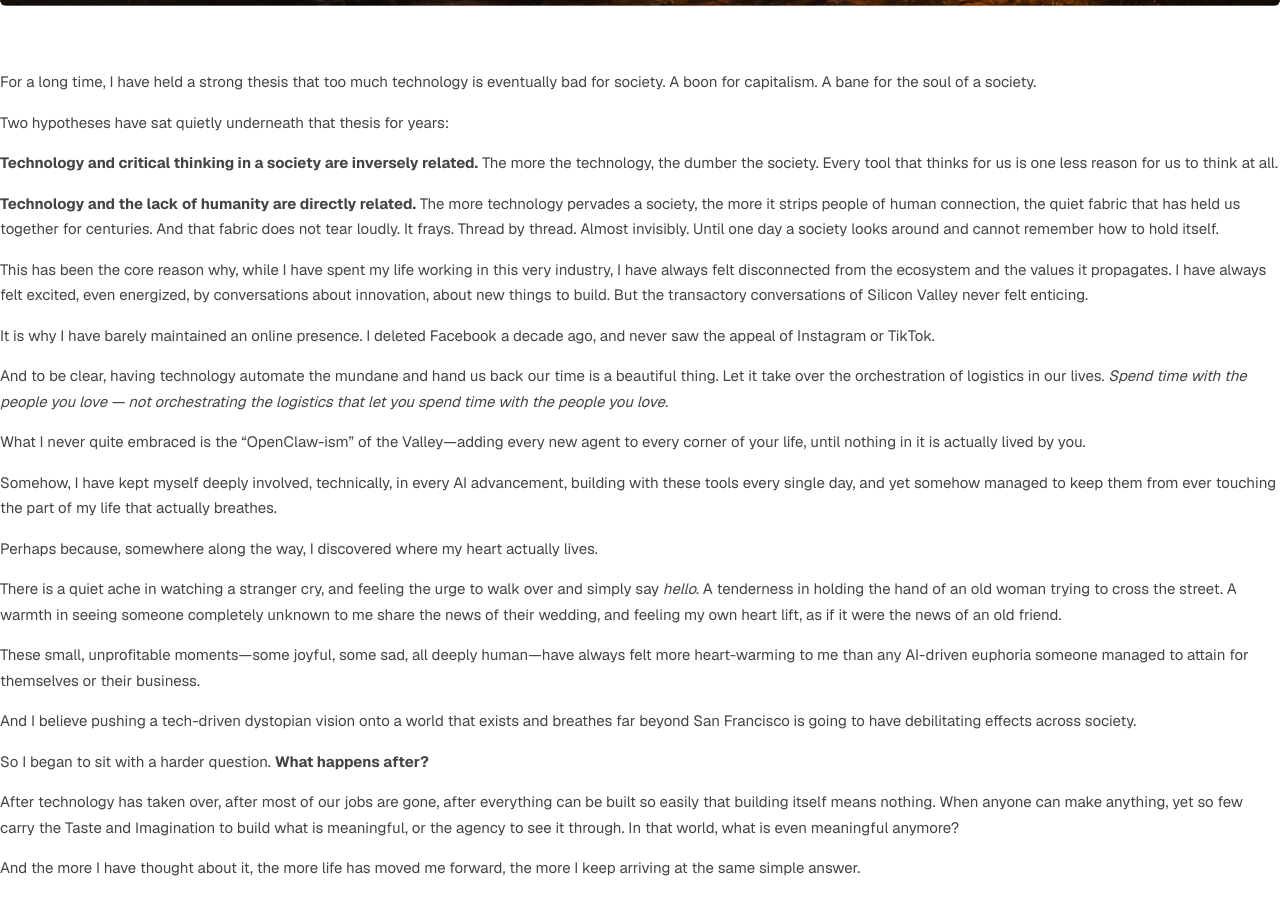
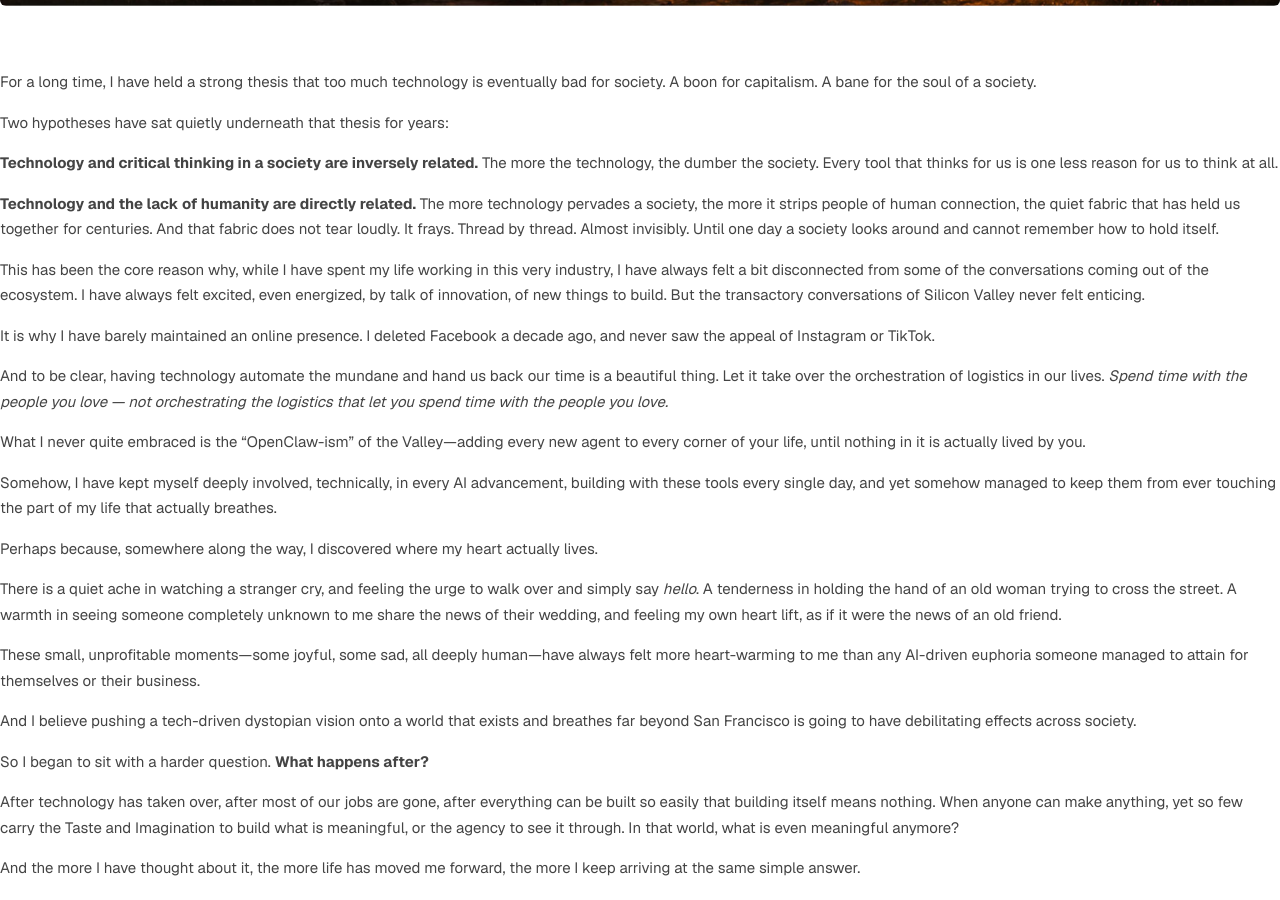
Before and after one commit to trmanish/trmanish.github.io, a Jekyll site: the page built from the-last-scarce-things-pdf.md, in a window 1280 px wide and 900 px high, scrolled down 581 px. Built offline with Jekyll 4.4.1, drawn with Linux system fonts in a browser that asks for light colours; our own code applies the rules of GitHub Pages for plain Markdown files.

Commit message:
Soften ecosystem disconnect line

```diff
--- a/the-last-scarce-things-pdf.md
+++ b/the-last-scarce-things-pdf.md
@@ -71,7 +71,7 @@
 
 **Technology and the lack of humanity are directly related.** The more technology pervades a society, the more it strips people of human connection, the quiet fabric that has held us together for centuries. And that fabric does not tear loudly. It frays. Thread by thread. Almost invisibly. Until one day a society looks around and cannot remember how to hold itself.
 
-This has been the core reason why, while I have spent my life working in this very industry, I have always felt disconnected from the ecosystem and the values it propagates. I have always felt excited, even energized, by conversations about innovation, about new things to build. But the transactory conversations of Silicon Valley never felt enticing.
+This has been the core reason why, while I have spent my life working in this very industry, I have always felt a bit disconnected from some of the conversations coming out of the ecosystem. I have always felt excited, even energized, by talk of innovation, of new things to build. But the transactory conversations of Silicon Valley never felt enticing.
 
 It is why I have barely maintained an online presence. I deleted Facebook a decade ago, and never saw the appeal of Instagram or TikTok.
 
```
Also changed, not shown: _posts/2026-06-06-the-last-scarce-things.md (+1 -1 lines), 1 other file.
